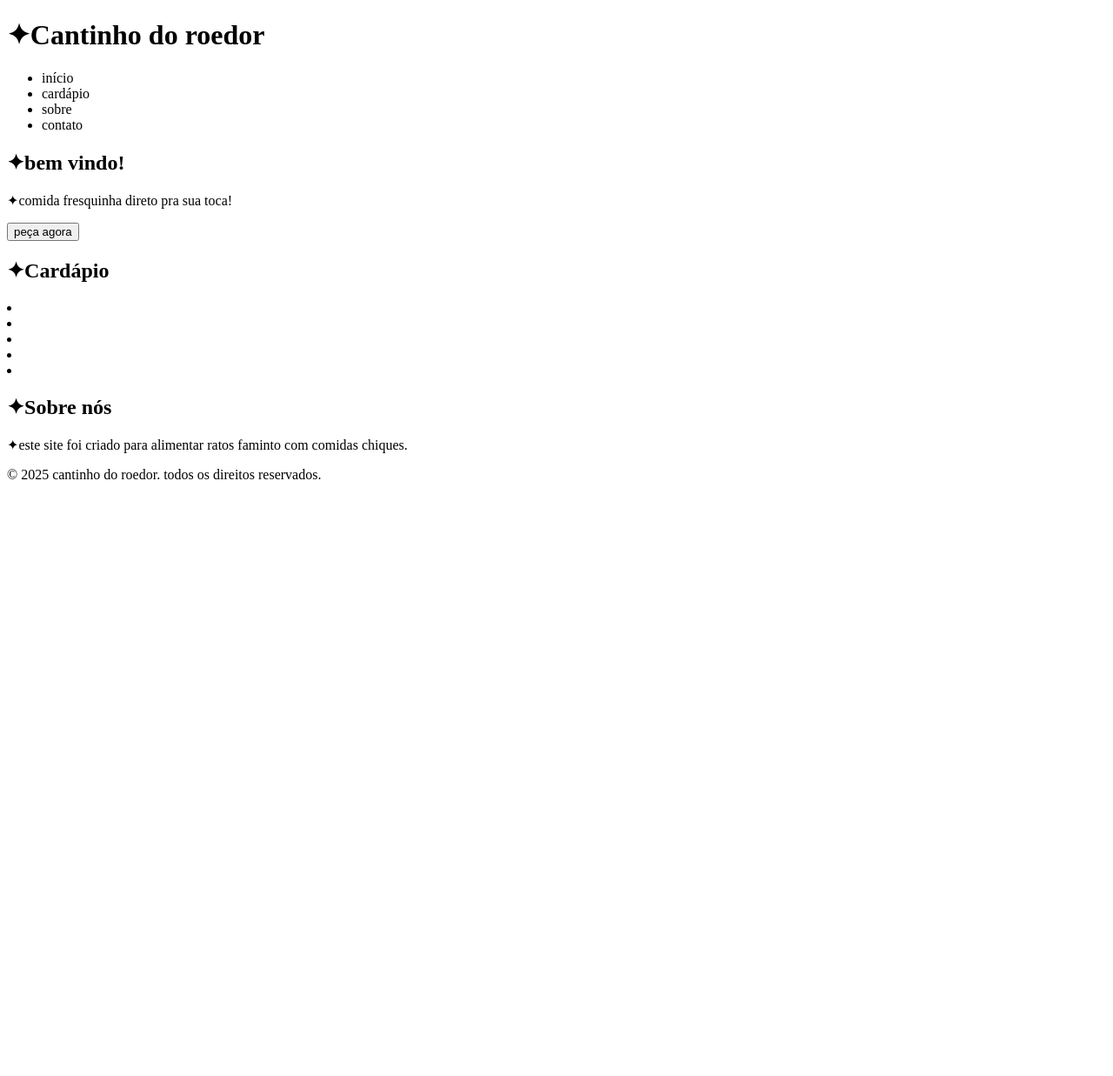
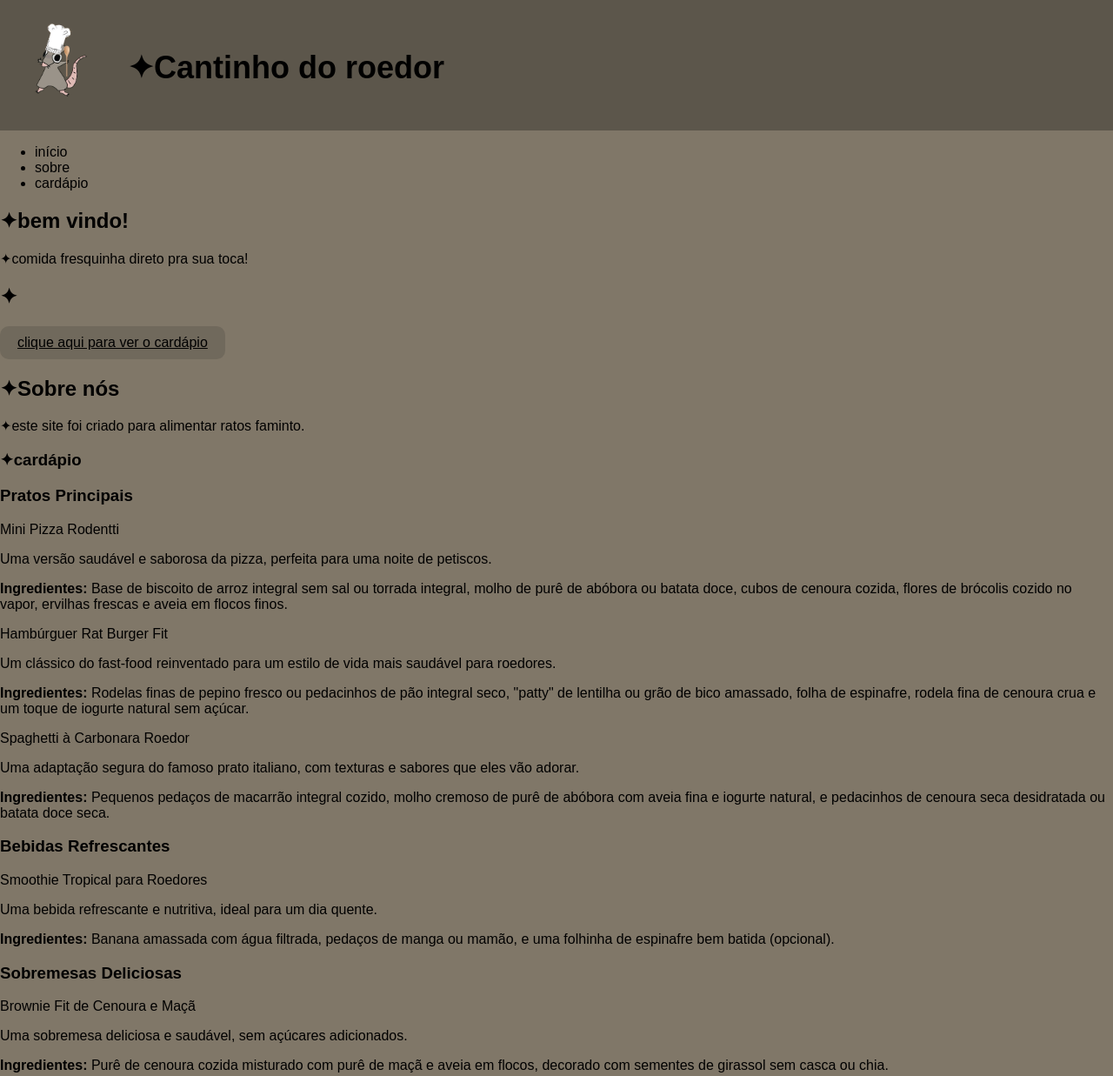
Before and after one commit to samantop11/trabalho-2, a plain HTML site: page index.html in a window 1280 px wide. Shown: the top 1237 px of the page at 87% size. Before the commit the page ends 800 px from the top, so only its background shows below. Drawn offline with Linux system fonts and the light colour scheme.

Commit message:
Add files via upload

```diff
--- a/index.html
+++ b/index.html
@@ -4,38 +4,67 @@
     <meta charset="UTF-8">
     <meta name="viewport" content="width=device-width, initial-scale=1.0">
     <title>✦cantinho do roedor✦</title>
-    <linķ rel="stylesheet" href="style.css">
+    <link rel="stylesheet" href="style.css">
 </head>
 <body>
-    <header>
-    <h1>✦Cantinho do roedor </h1>
-<nav>
+
+        <header class="logo">
+     <img src="42 Sem Título_20250704190341.png" alt="Descrição da imagem" width="100px" class="logo">
+      <h1>✦Cantinho do roedor </h1>
+</header>
+       <header>
     <ul>
-        <li><a herf="#home">início</a></li>
-        <li><a herf="#cardapio">cardápio</a></li>
-        <li><a herf="#sobre">sobre</a></li>
-        <li><a herf="#contato">contato</a></li>
+        <li>início</li>
+        <li>sobre</li>
+        <li>cardápio</li>
         </ul>
-    </nav>
-</header>
 <section id="home">
     <h2>✦bem vindo!</h2>
     <p>✦comida fresquinha direto pra sua toca!</p>
-    <button id="botaoPedido">peça agora</button>
     </section>
     <section id="cardapio">
-        <h2>✦Cardápio</h2>
-        <lu>
-            <li></li>
-                <li>
-                    <li>
-                        <li>
-                            <li>
-                            </lu>
+        <h2>✦</h2>
+        <a href="#cardapio" class="botao">clique aqui para ver o cardápio</a>
                         </section>
                         <section id="sobre">
                             <h2>✦Sobre nós</h2>
-                            <p>✦este site foi criado para alimentar ratos faminto com comidas chiques.</p>
+                            <p>✦este site foi criado para alimentar ratos faminto.</p>
+                        </section>
+                        <section id="cardapio2">
+                            <h3>✦cardápio</h3>
+                             <div class="menu-section">
+        <h3>Pratos Principais</h3>
+
+        <p class="dish-name">Mini Pizza Rodentti</p>
+        <p class="dish-description">Uma versão saudável e saborosa da pizza, perfeita para uma noite de petiscos.</p>
+        <p class="ingredients"><strong>Ingredientes:</strong> Base de biscoito de arroz integral sem sal ou torrada integral, molho de purê de abóbora ou batata doce, cubos de cenoura cozida, flores de brócolis cozido no vapor, ervilhas frescas e aveia em flocos finos.</p>
+
+        <p class="dish-name">Hambúrguer Rat Burger Fit</p>
+        <p class="dish-description">Um clássico do fast-food reinventado para um estilo de vida mais saudável para roedores.</p>
+        <p class="ingredients"><strong>Ingredientes:</strong> Rodelas finas de pepino fresco ou pedacinhos de pão integral seco, "patty" de lentilha ou grão de bico amassado, folha de espinafre, rodela fina de cenoura crua e um toque de iogurte natural sem açúcar.</p>
+
+        <p class="dish-name">Spaghetti à Carbonara Roedor</p>
+        <p class="dish-description">Uma adaptação segura do famoso prato italiano, com texturas e sabores que eles vão adorar.</p>
+        <p class="ingredients"><strong>Ingredientes:</strong> Pequenos pedaços de macarrão integral cozido, molho cremoso de purê de abóbora com aveia fina e iogurte natural, e pedacinhos de cenoura seca desidratada ou batata doce seca.</p>
+    </div>
+
+    <div class="menu-section">
+        <h3>Bebidas Refrescantes</h3>
+
+        <p class="dish-name">Smoothie Tropical para Roedores</p>
+        <p class="dish-description">Uma bebida refrescante e nutritiva, ideal para um dia quente.</p>
+        <p class="ingredients"><strong>Ingredientes:</strong> Banana amassada com água filtrada, pedaços de manga ou mamão, e uma folhinha de espinafre bem batida (opcional).</p>
+    </div>
+
+    <div class="menu-section">
+        <h3>Sobremesas Deliciosas</h3>
+
+        <p class="dish-name">Brownie Fit de Cenoura e Maçã</p>
+        <p class="dish-description">Uma sobremesa deliciosa e saudável, sem açúcares adicionados.</p>
+        <p class="ingredients"><strong>Ingredientes:</strong> Purê de cenoura cozida misturado com purê de maçã e aveia em flocos, decorado com sementes de girassol sem casca ou chia.</p>
+    </div>
+
+
                         </section>
                         <footer>
                             <p>&copy 2025 cantinho do roedor. todos os direitos reservados.</p>
@@ -46,5 +75,8 @@
 
 
 
+
+
+
 </body>
 </html>
--- a/script.js
+++ b/script.js
@@ -0,0 +1,4 @@
+document.getElementById("botaoPedido").addEventListener("click",function(){
+    document.getElementById("cardapio").scrollIntoView({
+    });
+});
--- a/style.css
+++ b/style.css
@@ -1,9 +1,40 @@
 body{
     font-family:arial, sans-serif ;
     margin:0;
-    background-color:#fffaf0;
-    color:#333;
+    background-color:#807768;
+    color:#000000;
 }
-header {
-
+.botao{
+    display: inline-block;
+    padding: 10px 20px;
+    background-color: #70695c;
+    color: #000000;
+    border-radius: 10px;
 }
+h1{
+    text-align: center;
+    padding-top:px;
+    background-color: #5c564b;
+}
+img{
+    background-color:#5c564b;
+    padding-top:0%;
+}
+.logo{
+    background-color: #5c564b;
+    display: flex;
+    align-items: center;
+    padding: 10px 20px;
+    gap: 25px;
+    box-shadow: 0 2p 5px rebeccapurple;
+}
+.logo .logo{
+    height: 110px;
+    width:auto
+}
+.logo h1{
+    height: 36px;
+    font-size: 36px;
+    color: #000;
+    margin:0;
+}
```
